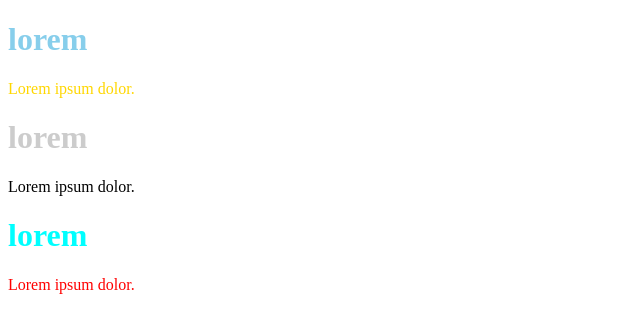
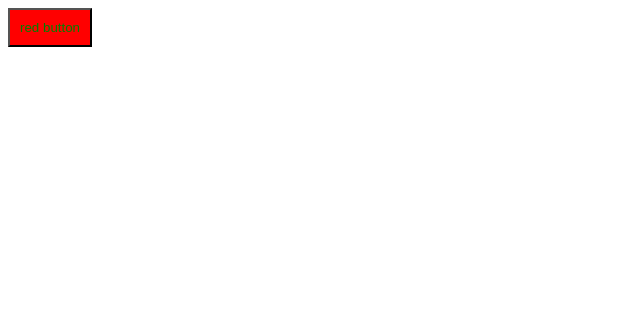
Before and after one commit to kiwi85547/react20240509, a React (Vite) app: page / in a window 1280 px wide. Shown: the top 332 px of the page, without its empty margins (0-640 px from the left). Built offline with nearby package versions, Linux system fonts and the light colour scheme.

Commit message:
style props

```diff
--- a/src/App.jsx
+++ b/src/App.jsx
@@ -1,18 +1,17 @@
 import React from "react";
-function MyComp({headColor,bodyColor}){
-    return(
-        <div>
-            <h1 style={{color:headColor}}>lorem</h1>
-            <p style={{color:bodyColor}}>Lorem ipsum dolor.</p>
-    </div>)
+function MyButton({name,sx}){
+    return <button style={sx}>{name}</button>;
 }
 
 function App(props) {
   return (
     <div>
-        <MyComp headColor={"skyblue"} bodyColor={"gold"}/>
-        <MyComp headColor={"#ccc"}/>
-        <MyComp headColor={"aqua"} bodyColor={"red"}/>
+        <MyButton name={"red button"} sx={{
+        backgroundColor: "red",
+        color: "green",
+        padding:"10px"}
+        }/>
+
     </div>
   );
 }
```
